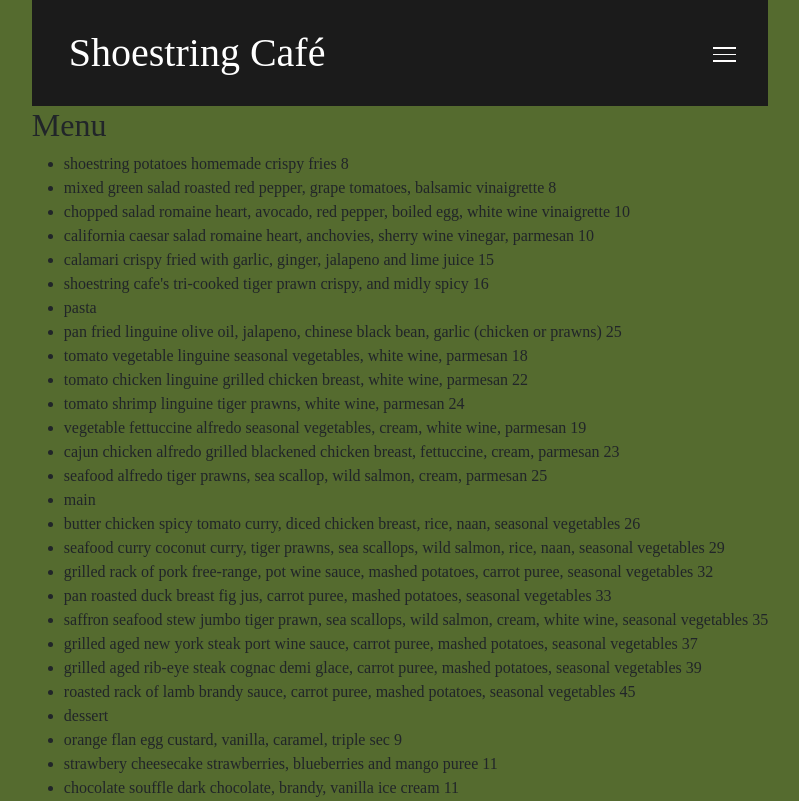
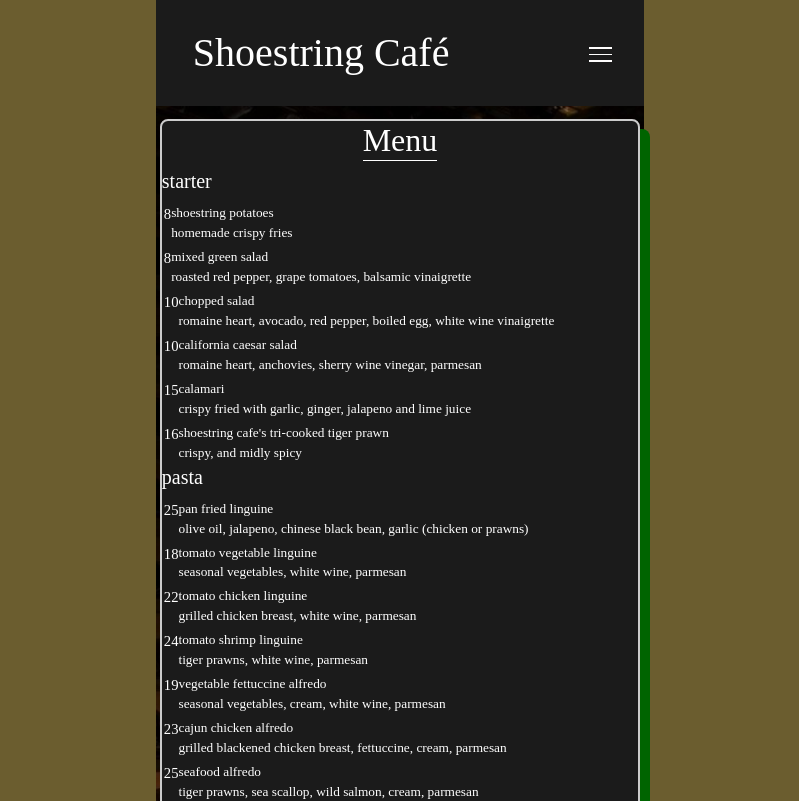
Before and after one commit to cyrusjc/shoestringv2, a React (Vite) app: page /menu in a window 1280 px wide. Shown: the top 801 px of the page, without its empty margins (240-1039 px from the left). Built offline with nearby package versions, Linux system fonts and the light colour scheme.

Commit message:
rough menu draft

```diff
--- a/public/menu.json
+++ b/public/menu.json
@@ -2,6 +2,10 @@
     "range": "Sheet1!A2:C70",
     "majorDimension": "ROWS",
     "values": [
+        [],
+        [
+            "starter"
+        ],
         [
             "shoestring potatoes",
             "homemade crispy fries",
--- a/src/App.scss
+++ b/src/App.scss
@@ -40,6 +40,7 @@
 .read-the-docs {
   color: #888;
 } */
+
 .background {
   background-image: url("/pic.jpg");
   background-size: cover;
--- a/src/components/MenuItems/MenuItems.jsx
+++ b/src/components/MenuItems/MenuItems.jsx
@@ -1,12 +1,16 @@
 import React from "react";
+
+import "./MenuItems.scss";
 
 function MenuItems({ name, description, price }) {
   return (
     <>
-      <div>
-        <span className="menuItemName">{name}</span>
-        <span className="menuItemDesc"> {description}</span>
+      <div className="menuComp">
         <span className="menuItemPrice"> {price}</span>
+        <span className="nameDesc">
+          <div className="menuItemName">{name}</div>
+          <div className="menuItemDesc">{description}</div>
+        </span>
       </div>
     </>
   );
--- a/src/components/MenuItems/MenuItems.scss
+++ b/src/components/MenuItems/MenuItems.scss
@@ -0,0 +1,40 @@
+@import "../../styles/partials/mixins";
+@import "../../pages/Menu/Menu.scss";
+
+$text-item-color: $PRIMARY-TEXT-COLOUR;
+$text-desc-color: $PRIMARY-TEXT-COLOUR;
+$text-price-color: $PRIMARY-TEXT-COLOUR;
+
+$primary-text-size: 10pt;
+$text-item-size: 10pt;
+$text-desc-size: 10pt;
+$text-price-size: 11pt;
+
+.menuComp {
+  font-size: $primary-text-size;
+  display: flex;
+  padding: 2px;
+  margin: 0 auto;
+}
+
+.nameDesc {
+  @include flexLeft(column);
+}
+
+.menuItemName {
+  @include flexLeft(column);
+  color: $text-item-color;
+  font-size: $text-item-size;
+}
+.menuItemDesc {
+  @include flexLeft(column);
+  color: $text-desc-color;
+  font-size: $text-desc-size;
+}
+
+.menuItemPrice {
+  justify-content: left;
+  align-items: left;
+  color: $text-price-color;
+  font-size: $text-price-size;
+}
--- a/src/index.css
+++ b/src/index.css
@@ -14,10 +14,9 @@
   -webkit-text-size-adjust: 100%;
 }
 
-
 body {
   margin: 0;
-  background-color:darkolivegreen;
+  background-color: rgb(107, 93, 47);
   place-items: center;
   min-width: 100%;
   min-height: 100%;
--- a/src/pages/Home/Home.scss
+++ b/src/pages/Home/Home.scss
@@ -1,6 +1,7 @@
+@import "../../styles/partials/mixins";
+
 .background {
-  background-image: url("/pic.jpg");
-  background-size: cover;
+  @include pictureTheme();
 }
 
 .centerbuttons {
--- a/src/pages/Menu/Menu.jsx
+++ b/src/pages/Menu/Menu.jsx
@@ -1,6 +1,9 @@
 import React, { useState, useEffect } from "react";
 
 import MenuItems from "../../components/MenuItems/MenuItems";
+import { Container } from "react-bootstrap";
+
+import "./Menu.scss";
 
 function Menu() {
   const [jsonData, setJsonData] = useState(null);
@@ -19,7 +22,8 @@ function Menu() {
     fetchData();
   }, []);
   return (
-    <div>
+    <div className="menu background">
+      <div className="menuBox">
         <h2>Menu</h2>
         {jsonData && jsonData.values && (
           <ul>
@@ -27,16 +31,21 @@ function Menu() {
               .filter((item) => item.length > 0)
               .map((item, index) => (
                 <li key={index}>
+                  {item[1] ? (
                     <MenuItems
                       name={item[0]}
                       description={item[1]}
                       price={item[2]}
                     />
+                  ) : (
+                    <h3 className="menuCategory">{item[0]}</h3>
+                  )}
                 </li>
               ))}
           </ul>
         )}
       </div>
+    </div>
   );
 }
 
--- a/src/pages/Menu/Menu.scss
+++ b/src/pages/Menu/Menu.scss
@@ -0,0 +1,46 @@
+@import "../../styles/partials/mixins";
+
+$HEADER-FONT-SIZE: 15pt;
+
+$BACKGROUND-COLOUR: #1b1b1b;
+$PRIMARY-TEXT-COLOUR: white;
+
+$TOP-BOT-PADDING: 10pt;
+$SIDE-PADDING: 3pt;
+
+.menu {
+  @include flexCenter(column);
+  @include pictureTheme();
+
+  padding-top: $TOP-BOT-PADDING;
+  padding-bottom: $TOP-BOT-PADDING;
+  padding-left: $SIDE-PADDING;
+  padding-right: $SIDE-PADDING;
+}
+
+.menuBox {
+  @include flexCenter(column);
+
+  box-shadow: 10px 10px darkgreen;
+  color: $PRIMARY-TEXT-COLOUR;
+  max-width: 900px;
+  min-width: 300px;
+  border: 2px solid #ccc;
+  border-radius: 8px;
+  background-color: $BACKGROUND-COLOUR;
+}
+
+.menuCategory {
+  @include flexLeft(column);
+  font-size: $HEADER-FONT-SIZE;
+}
+
+ul {
+  list-style-type: none;
+  margin: 0;
+  padding: 0;
+}
+
+h2 {
+  border-bottom: 1px solid white;
+}
--- a/src/styles/partials/_mixins.scss
+++ b/src/styles/partials/_mixins.scss
@@ -11,3 +11,22 @@
     @content;
   }
 }
+
+@mixin flexCenter($direction) {
+  display: flex;
+  justify-content: center;
+  align-items: center;
+  flex-direction: $direction;
+}
+
+@mixin flexLeft($direction) {
+  display: flex;
+  justify-content: left;
+  align-items: left;
+  flex-direction: $direction;
+}
+
+@mixin pictureTheme() {
+  background-image: BACKGROUND-IMAGE;
+  background-size: BACKGROUND-SIZE;
+}
--- a/src/styles/partials/_variables.scss
+++ b/src/styles/partials/_variables.scss
@@ -1,2 +1,5 @@
 $tablet-breakpoint: 768px;
 $desktop-breakpoint: 1280px;
+
+$BACKGROUND-IMAGE: url("/pic.jpg");
+$BACKGROUND-SIZE: cover;
```
Lines whose indentation alone changed are shown as unchanged.
